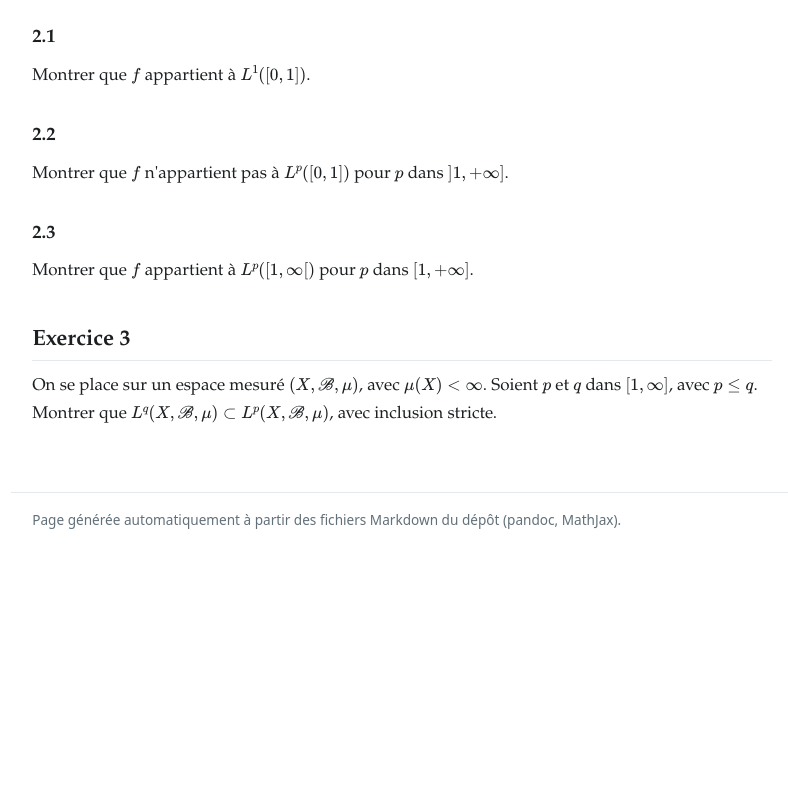
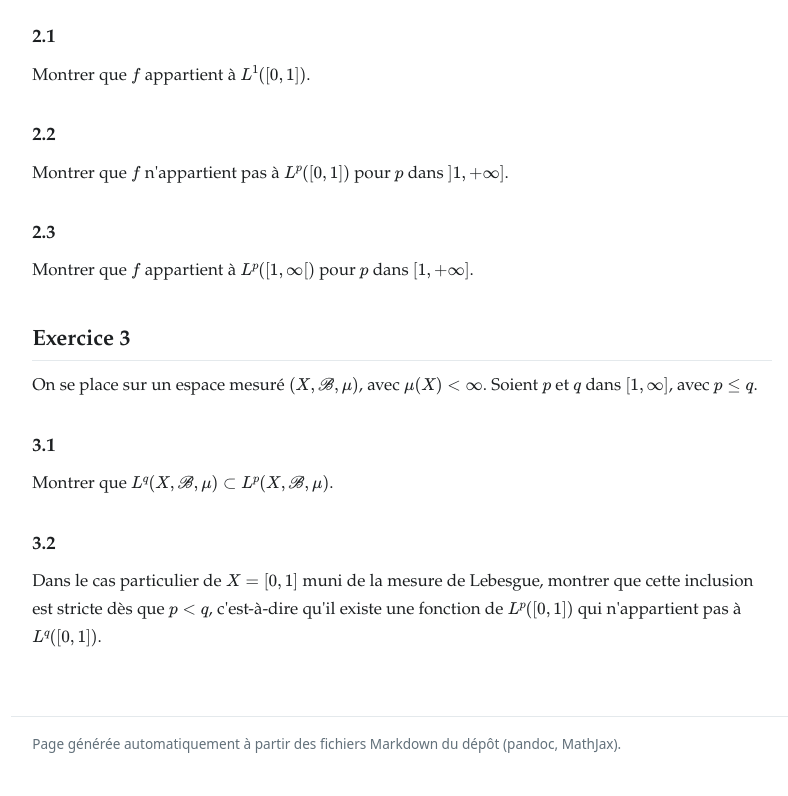
Before and after one commit to pns-mam/mi1, a plain HTML site: page docs/td6/index.html in a window 1280 px wide. Shown: the part 980-1776 px from the top of the page, without its empty margins (238-1026 px from the left). Before the commit the page ends 1552 px from the top, so only its background shows below. Drawn offline with nearby package versions, Linux system fonts and the light colour scheme.

Commit message:
Rebuild site (docs/)

```diff
--- a/docs/td6/index.html
+++ b/docs/td6/index.html
@@ -56,9 +56,17 @@ class="math inline">\(\mu(X) &lt; \infty\)</span>. Soient <span
 class="math inline">\(p\)</span> et <span
 class="math inline">\(q\)</span> dans <span
 class="math inline">\([1,\infty]\)</span>, avec <span
-class="math inline">\(p \leq q\)</span>. Montrer que <span
-class="math inline">\(L^q(X,\mathscr{B},\mu) \subset
-L^p(X,\mathscr{B},\mu)\)</span>, avec inclusion stricte.</p>
+class="math inline">\(p \leq q\)</span>.</p>
+<h3 id="31">3.1</h3>
+<p>Montrer que <span class="math inline">\(L^q(X,\mathscr{B},\mu)
+\subset L^p(X,\mathscr{B},\mu)\)</span>.</p>
+<h3 id="32">3.2</h3>
+<p>Dans le cas particulier de <span class="math inline">\(X =
+[0,1]\)</span> muni de la mesure de Lebesgue, montrer que cette
+inclusion est stricte dès que <span class="math inline">\(p &lt;
+q\)</span>, c'est-à-dire qu'il existe une fonction de <span
+class="math inline">\(L^p([0,1])\)</span> qui n'appartient pas à <span
+class="math inline">\(L^q([0,1])\)</span>.</p>
 </main>
 <script>
 // "Copier" button on every code block
```
